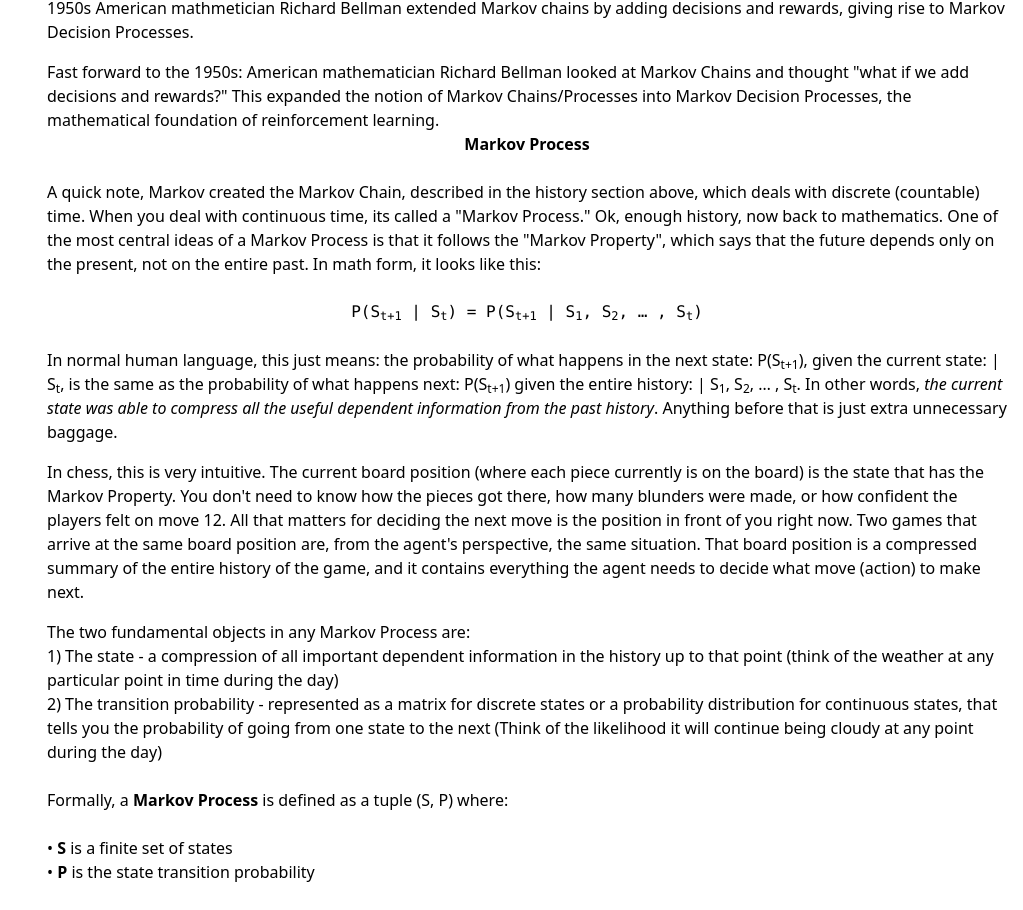
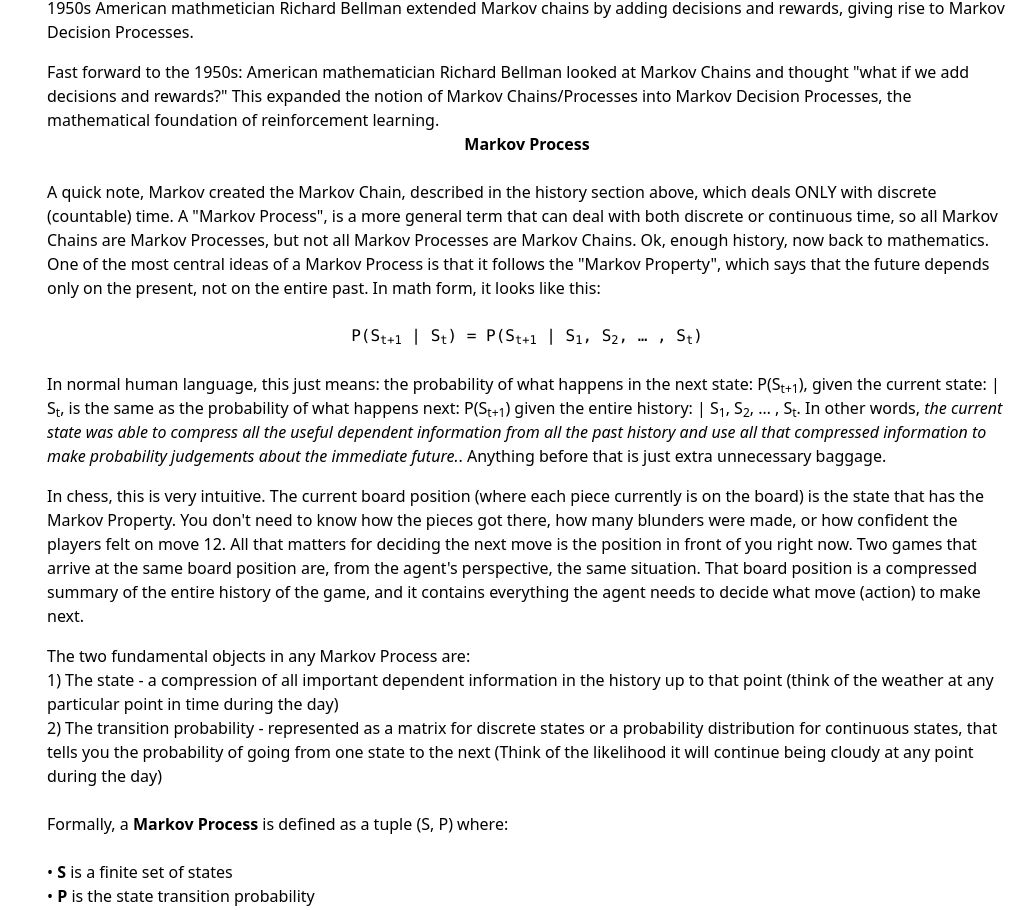
Before and after one commit to WilliamGiammona/learning-ai, a Next.js app: page /reinforcement-learning in a window 1280 px wide. Shown: the part 7455-8365 px from the top of the page, without its empty margins (257-1280 px from the left). Built offline with nearby package versions, Linux system fonts and the light colour scheme.

Commit message:
continuing Markov Decision Processes

```diff
--- a/app/reinforcement-learning/page.tsx
+++ b/app/reinforcement-learning/page.tsx
@@ -785,8 +785,10 @@ export default function ReinforcementLearningPage() {
               </strong>
               <br />
               A quick note, Markov created the Markov Chain, described in the
-              history section above, which deals with discrete (countable) time.
-              When you deal with continuous time, its called a "Markov Process."
+              history section above, which deals ONLY with discrete (countable)
+              time. A "Markov Process", is a more general term that can deal
+              with both discrete or continuous time, so all Markov Chains are
+              Markov Processes, but not all Markov Processes are Markov Chains.
               Ok, enough history, now back to mathematics. One of the most
               central ideas of a Markov Process is that it follows the "Markov
               Property", which says that the future depends only on the present,
@@ -805,7 +807,9 @@ export default function ReinforcementLearningPage() {
               <sub>1</sub>, S<sub>2</sub>, … , S<sub>t</sub>. In other words,{" "}
               <em>
                 the current state was able to compress all the useful dependent
-                information from the past history
+                information from all the past history and use all that
+                compressed information to make probability judgements about the
+                immediate future.
               </em>
               . Anything before that is just extra unnecessary baggage.
             </p>
```
